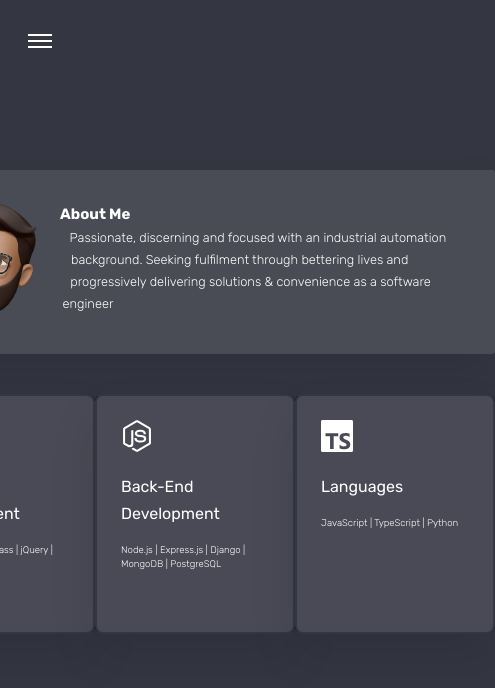
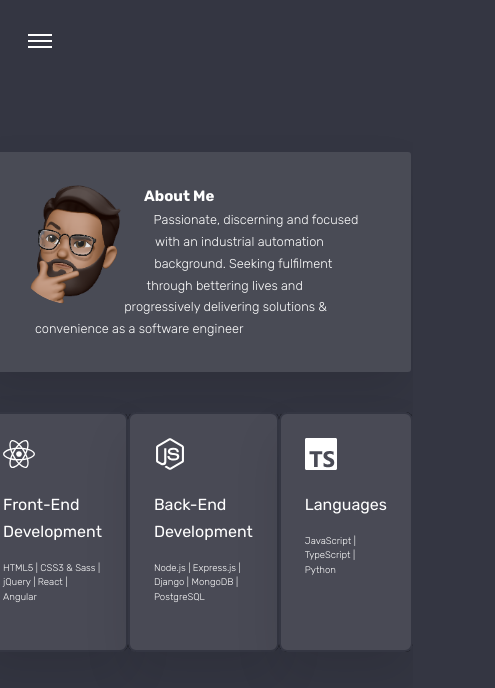
Before and after one commit to MohdSaifulM/portfolio, a React (Vite) app: page /about in a window 390 px wide. Shown: the top 688 px of the page, 495 px wide, since content can reach past the window. Built offline with nearby package versions, Linux system fonts and the light colour scheme.

Commit message:
style: 💄 More styling changes to about me page

```diff
--- a/src/styles/css/style.css
+++ b/src/styles/css/style.css
@@ -79,6 +79,9 @@ body {
   @media only screen and (max-width: 64em) {
     .card-container {
       width: 25rem; } }
+  @media only screen and (max-width: 26.56em) {
+    .card-container {
+      width: 20rem; } }
   .card-container .card {
     font-weight: bold;
     position: relative;
@@ -268,6 +271,9 @@ body {
   flex-direction: column;
   transition: all 1s;
   transform-origin: left center; }
+  @media only screen and (max-width: 48em) {
+    .section {
+      width: 54rem; } }
 
 .section-skills {
   display: flex;
--- a/src/styles/sass/components/_card.scss
+++ b/src/styles/sass/components/_card.scss
@@ -8,6 +8,10 @@
 
 	@include responsive(tablet) {
 		width: 25rem;
+	}
+
+	@include responsive(mobile-m) {
+		width: 20rem;
 	}
 
 	.card {
--- a/src/styles/sass/pages/_home.scss
+++ b/src/styles/sass/pages/_home.scss
@@ -4,5 +4,9 @@
     align-items: center;
     flex-direction: column;
     transition: all 1s;
-    transform-origin: left center
+    transform-origin: left center;
+
+    @include responsive(mobile-l) {
+		width: 54rem;
+	}
 }
```
